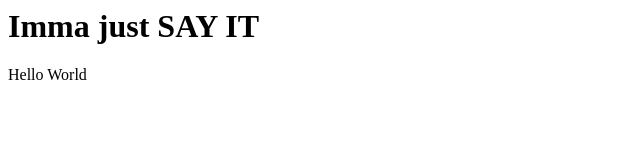
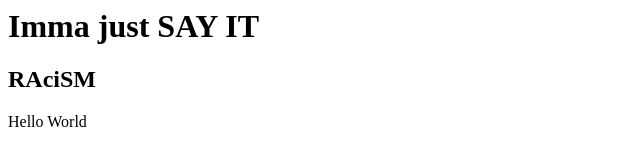
Before and after one commit to Carlo105/platformTechDemo, a plain HTML site: page index.html in a window 1280 px wide. Shown: the whole page, without its empty margins (0-640 px from the left). Drawn offline with Linux system fonts and the light colour scheme.

Commit message:
Update index.html

```diff
--- a/index.html
+++ b/index.html
@@ -8,6 +8,9 @@
         <h1>
             Imma just SAY IT
         </h1>
+        <h2>
+            RAciSM
+        </h2>
         <p>
             Hello World
         </p>
```
